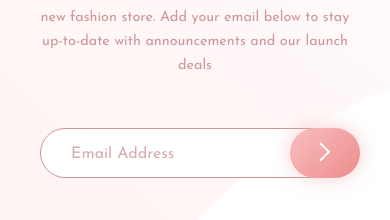
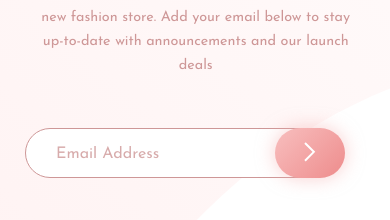
Before and after one commit to ChristelPeerisR/Base-Apparel-coming-soon-page, a plain HTML site: page index.html in a window 390 px wide. Shown: the part 832-1052 px from the top of the page. Drawn offline with Linux system fonts and the light colour scheme.

Commit message:
Update style.css

```diff
--- a/style.css
+++ b/style.css
@@ -72,6 +72,7 @@ header img {
     font-size: 1rem;
     line-height: 1.5rem;
     margin: 20px auto 40px 0;
+    width: 60%;
 }
 
 .container form {
@@ -234,13 +235,13 @@ header img {
         text-align: left;
         right: 0px;
         width: 300px;
-        padding-left: 40px;
+        padding-left: 25px;
         margin-left: 0px;
     }
 
     .container form button{
         width: 70px;
-        right: -60px;
+        right: -45px;
     }
 
     .container form .msg{
@@ -250,7 +251,7 @@ header img {
     }
 
     .container form .errori{
-        left:87%;
+        left:83%;
     }
 
     .container .base h1{
@@ -261,5 +262,6 @@ header img {
     .container .base p{
         font-size: .9rem;
         margin: 0px 30px 30px 30px;
+        width: 85%;
     }
 }
```
